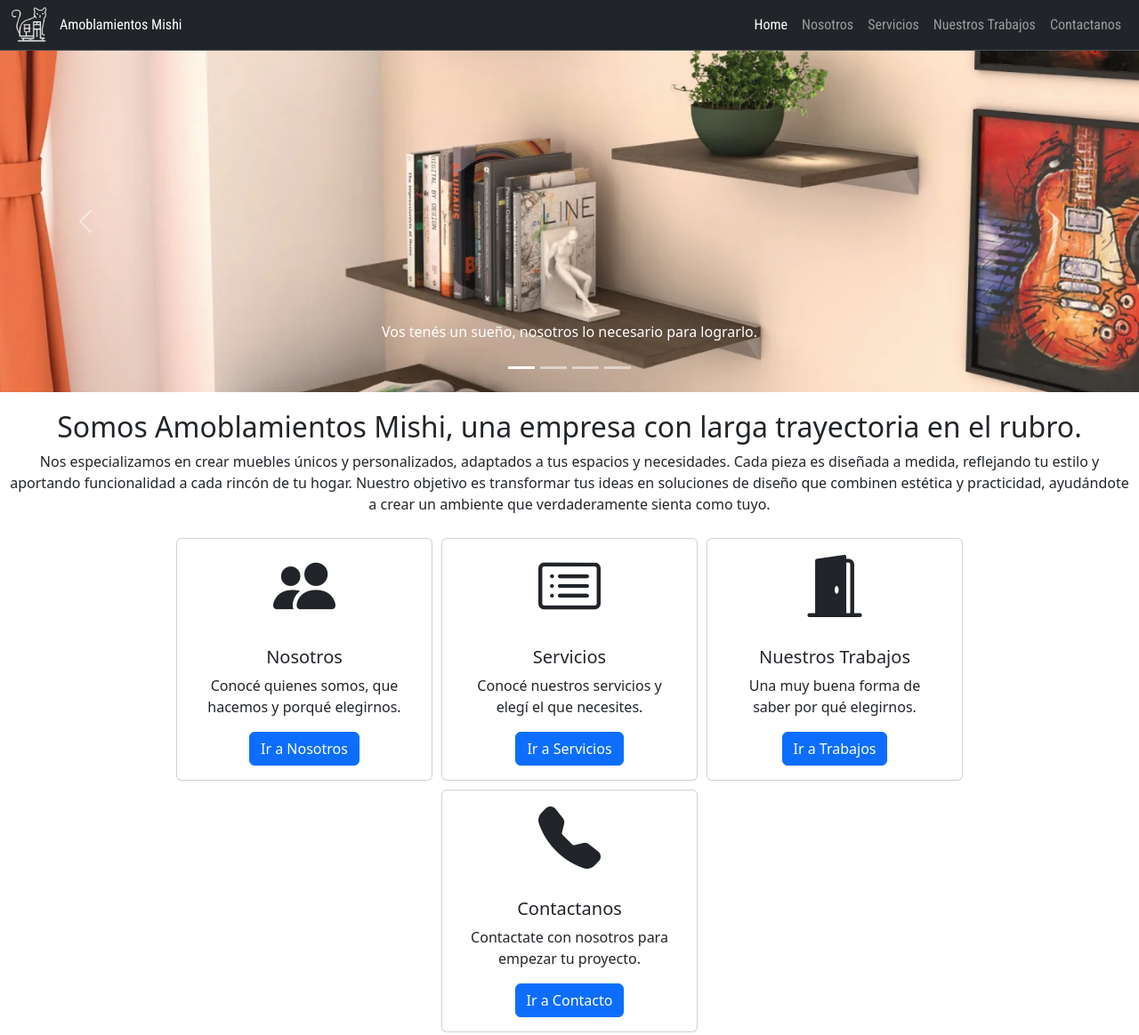
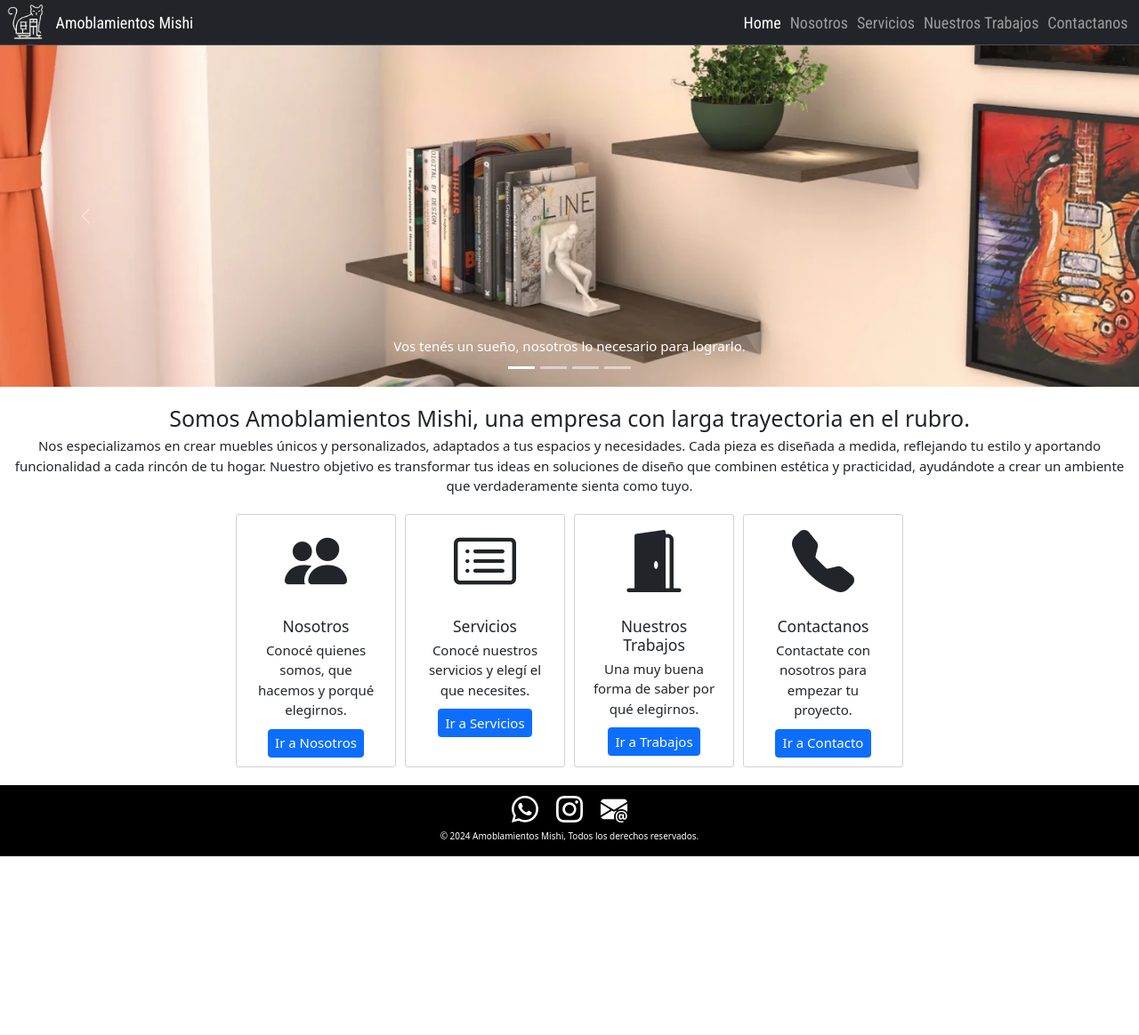
Before and after one commit to manuroque61/ProyectoFrontendCH, a plain HTML site: page index.html in a window 1280 px wide. Shown: the top 1164 px of the page at 89% size. After the commit the page ends 963 px from the top, so only its background shows below. Drawn offline with nearby package versions, Linux system fonts and the light colour scheme; a web font is replaced by a local one.

Commit message:
Creacion de la pag Nosotros y correccion de medidas en las dos paginas existentes

```diff
--- a/css/style.css
+++ b/css/style.css
@@ -20,8 +20,13 @@
     margin: 0;
 }
 
+html {
+    font-size: 62.5%;
+}
+
 body {
     background-color: var(--Cbody);
+    font-size: 16px; /* 1rem = 10px */
 }
 
 a {
@@ -30,8 +35,7 @@ a {
 
 
 /*main*/
-
-main {
+.main-index {
     display: flex;
     flex-direction: column;
     align-items: center;
@@ -42,25 +46,38 @@ main {
 .navbar {
     color: var(--Cblanco);
     font-family: var(--Fnav);
+    font-size: 1.8rem;
 }
 
+/* Carrusel */
+.carousel {
+    font-size: 1.5rem;
+}
 
 /* Mensaje de bienvenida */
 .mensaje-bienvenida {
-    margin-top: 10px;
-    padding: 10px;
+    margin-top: 1rem;
+    padding: 1rem;
     text-align: center;
+
 }
 
-.icon-card {
-    font-size: 70px;
+.mensaje-bienvenida h2 {
+    font-size: 2.5rem;
+}
+
+.mensaje-bienvenida p {
+    font-size: 1.5rem;
 }
 
 /* Cards */
 
+.icon-card {
+    font-size: 7rem;
+}
 
 .row {
-    gap: 10px;
+    gap: 1rem;
 }
 
 .card {
@@ -68,20 +85,28 @@ main {
     text-align: center;
 }
 
+.card p {
+    font-size: 1.5rem;
+}
+
+.card a {
+    font-size: 1.5rem;
+}
+
 /* footer */
-.footer {
+footer {
     text-align: center;
-    margin-top: 20px;
+    margin-top: 2rem;
     background-color: var(--Coscuro);
     color: var(--Cblanco);
-    padding: 5px;
+    padding: 0.5rem;
 }
 
 .d-flex {
-    gap: 20px;
+    gap: 2rem;
 }
 
 .icon-footer {
-    font-size: 30px;
+    font-size: 3rem;
     color: var(--Cblanco);
 }
--- /dev/null
+++ b/css/styleNosotros.css
@@ -0,0 +1,51 @@
+/* Variables */
+:root {
+    /* colores */
+    --Cprimario: rgb(128, 61, 59);
+    --Cbody: #EEEEEE;
+    --Coscuro: #000;
+    --Cblanco: 	#FFFFFF;
+
+    /* fuentes */
+    --Fnav: "Roboto Condensed", sans-serif;
+    --Fbody: "Zain", sans-serif;
+    --Fcursiva: "Dancing Script", cursive;
+
+}
+
+/* Globales */
+
+* {
+    padding: 0;
+    margin: 0;
+}
+
+html {
+    font-size: 62.5%;
+}
+
+body {
+    background-color: var(--Cbody);
+    font-size: 16px; /* 1rem = 10px */
+}
+
+/* Main */
+.main-nosotros {
+    text-align: center;
+    font-family: var(--Fbody);
+    padding: 1rem 8rem;
+}
+
+main h2  {
+    font-size: 3.5rem;
+}
+.img-nos {
+    width: 100%;
+    height: 100%;
+    object-fit: contain;
+}
+
+main p {
+    font-size: 2.5rem;
+    margin-top: 1rem;
+}
--- a/index.html
+++ b/index.html
@@ -56,7 +56,7 @@
             </div>
         </nav>
     </header>
-    <main>
+    <main class="main-index">
         <div id="carouselExampleCaptions" class="carousel slide">
             <div class="carousel-indicators">
                 <button type="button" data-bs-target="#carouselExampleCaptions" data-bs-slide-to="0" class="active"
@@ -117,7 +117,7 @@
                 <div class="card col-12 col-xl-6" style="width: 18rem;">
                     <i class="bi bi-people-fill icon-card"></i>
                     <div class="card-body">
-                        <h5 class="card-title">Nosotros</h5>
+                        <h3 class="card-title">Nosotros</h3>
                         <p class="card-text">Conocé quienes somos, que hacemos y porqué elegirnos.</p>
                         <a href="#" class="btn btn-primary">Ir a Nosotros</a>
                     </div>
@@ -125,7 +125,7 @@
                 <div class="card col-12 col-xl-6 " style="width: 18rem;">
                     <i class="bi bi-card-list icon-card"></i>
                     <div class="card-body">
-                        <h5 class="card-title">Servicios</h5>
+                        <h3 class="card-title">Servicios</h3>
                         <p class="card-text">Conocé nuestros servicios y elegí el que necesites.</p>
                         <a href="#" class="btn btn-primary">Ir a Servicios</a>
                     </div>
@@ -133,7 +133,7 @@
                 <div class="card col-12 col-xl-6" style="width: 18rem;">
                     <i class="bi bi-door-open-fill icon-card"></i>
                     <div class="card-body">
-                        <h5 class="card-title">Nuestros Trabajos</h5>
+                        <h3 class="card-title">Nuestros Trabajos</h3>
                         <p class="card-text">Una muy buena forma de saber por qué elegirnos.</p>
                         <a href="#" class="btn btn-primary">Ir a Trabajos</a>
                     </div>
@@ -141,7 +141,7 @@
                 <div class="card col-12 col-xl-6" style="width: 18rem;">
                     <i class="bi bi-telephone-fill icon-card"></i>
                     <div class="card-body">
-                        <h5 class="card-title">Contactanos</h5>
+                        <h3 class="card-title">Contactanos</h3>
                         <p class="card-text">Contactate con nosotros para empezar tu proyecto.</p>
                         <a href="#" class="btn btn-primary">Ir a Contacto</a>
                     </div>
@@ -149,7 +149,7 @@
             </div>
         </div>
     </main>
-    <footer class="footer">
+    <footer>
         <div class="d-flex justify-content-center">
             <a href=""><i class="bi bi-whatsapp icon-footer"></i></a>
             <a href=""><i class="bi bi-instagram icon-footer"></i></a>
```
Also changed, not shown: html/modelo.html (added, +68 -0 lines), html/nosotros.html (added, +74 -0 lines), assets/img/nos-1.webp (added).
